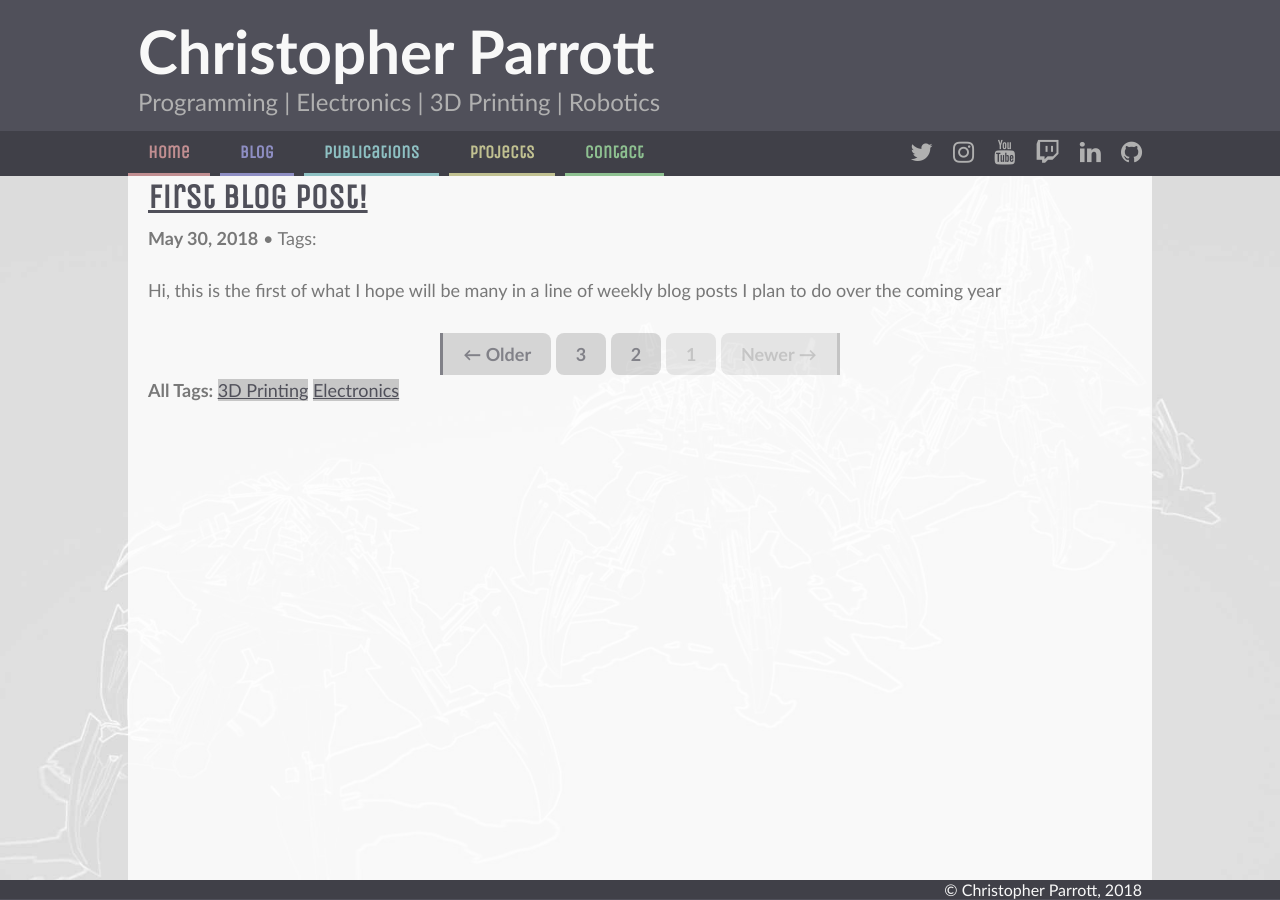
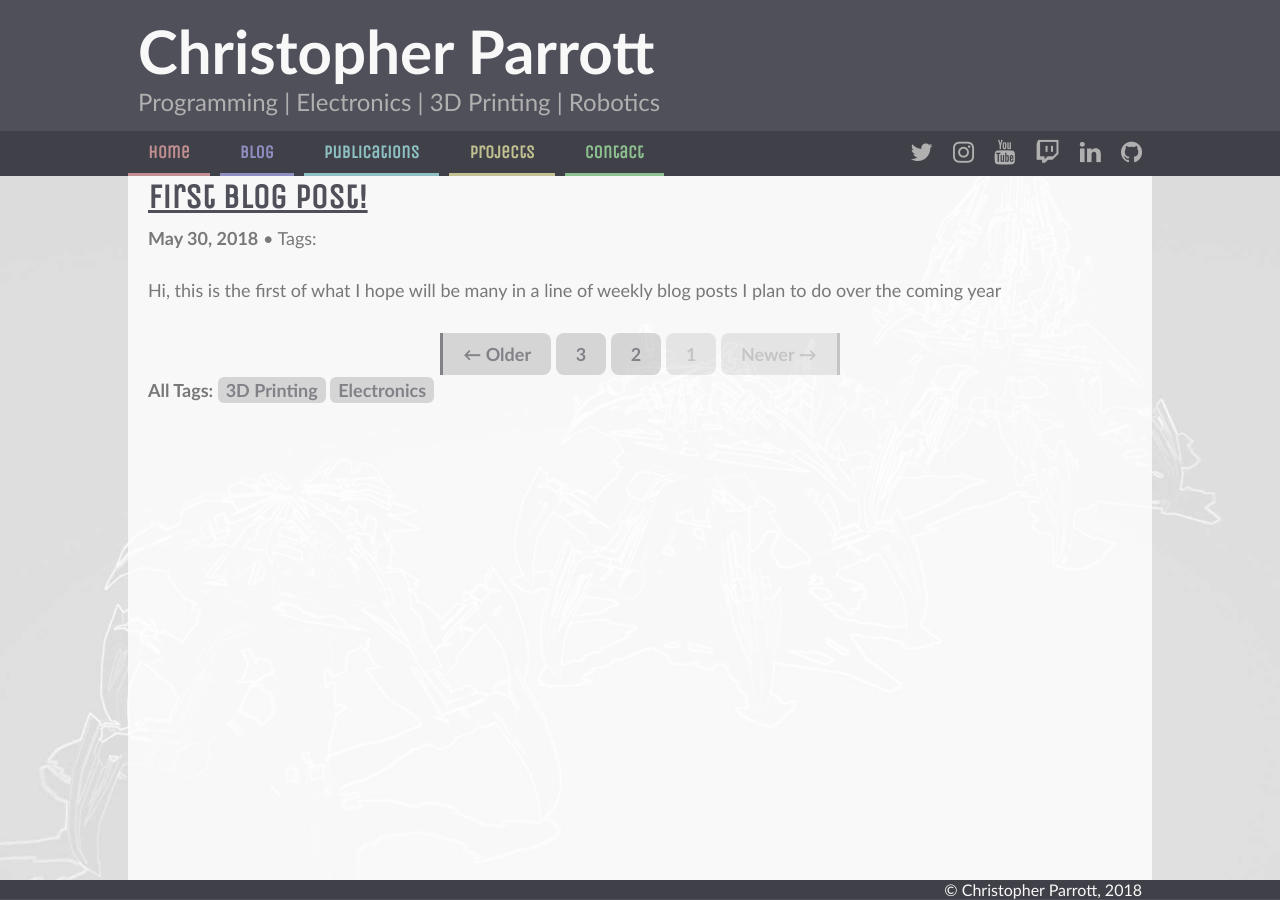
Before and after one commit to christophertmparrott/christophertmparrott.github.io, a Jekyll site: the page built from bloggg/index.html, in a window 1280 px wide. Built offline with Jekyll 4.4.1, drawn with Linux system fonts in a browser that asks for light colours; some web fonts are replaced; the list of posts is cut into pages by our own code.

Commit message:
Removed dot

```diff
--- a/bloggg/index.html
+++ b/bloggg/index.html
@@ -91,7 +91,7 @@ The following part removes duplicated tags and invalid tags like blank tag.
 			The purpose of this snippet is to list all the tags you have in your site.
 			=======================
 			{% endcomment %}
-			<div class=".sharebtns">
+			<div class="sharebtns">
 				<b>All Tags: </b>
 			{% for tag in tags %}
 				<a class="darken" href="{{site.baseurl}}/bloggg/tag/#{{tag | slugify}}">{{tag}}</a>
```
